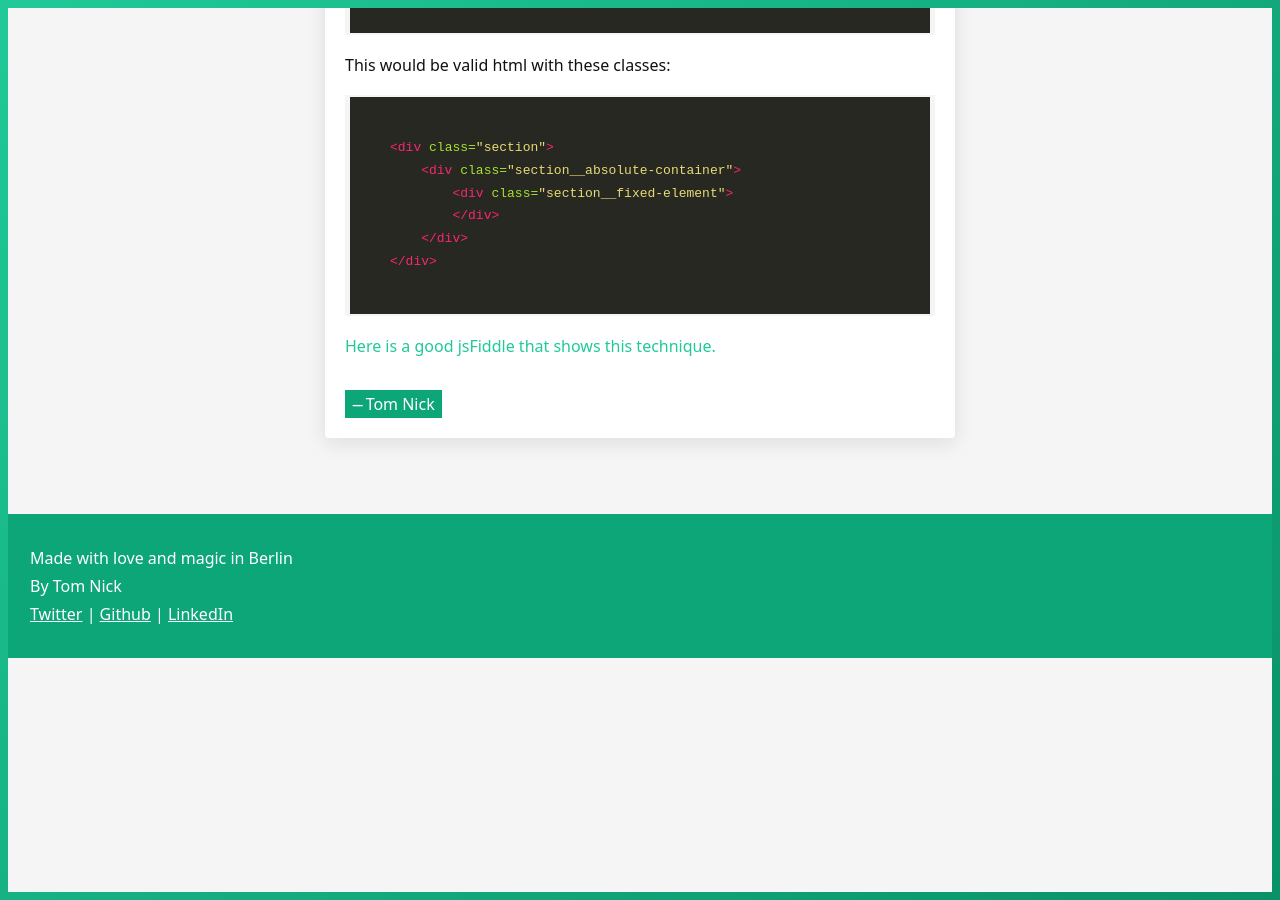
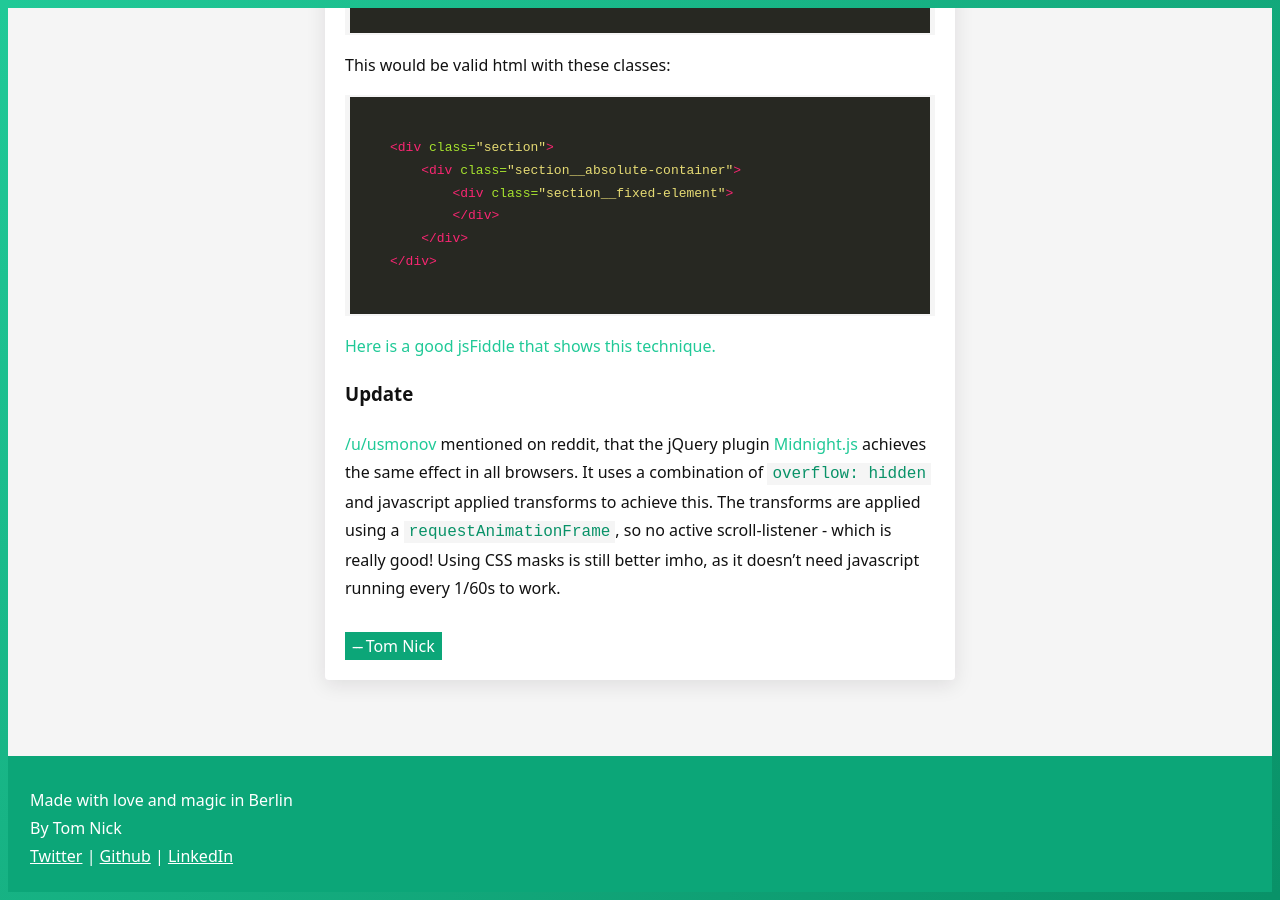
Before and after one commit to TN1ck/tomsblog, a Jekyll site: the page built from _posts/2017-11-20-dropbox-header-effect.md, in a window 1280 px wide and 900 px high, scrolled down 1949 px. Built offline with Jekyll 4.4.1, drawn with Linux system fonts in a browser that asks for light colours.

Commit message:
update blogpost

````diff
--- a/_posts/2017-11-20-dropbox-header-effect.md
+++ b/_posts/2017-11-20-dropbox-header-effect.md
@@ -60,3 +60,7 @@ This would be valid html with these classes:
 ```
 
 [Here is a good jsFiddle that shows this technique.](http://jsfiddle.net/lmeurs/jf3t0fmf/)
+
+### Update
+
+[/u/usmonov](https://www.reddit.com/r/web_design/comments/7ed42q/recreating_the_new_dropbox_header_animation/dq4do10/) mentioned on reddit, that the jQuery plugin [Midnight.js](http://aerolab.github.io/midnight.js/) achieves the same effect in all browsers. It uses a combination of `overflow: hidden` and javascript applied transforms to achieve this. The transforms are applied using a `requestAnimationFrame`, so no active scroll-listener - which is really good! Using CSS masks is still better imho, as it doesn't need javascript running every 1/60s to work.
````
